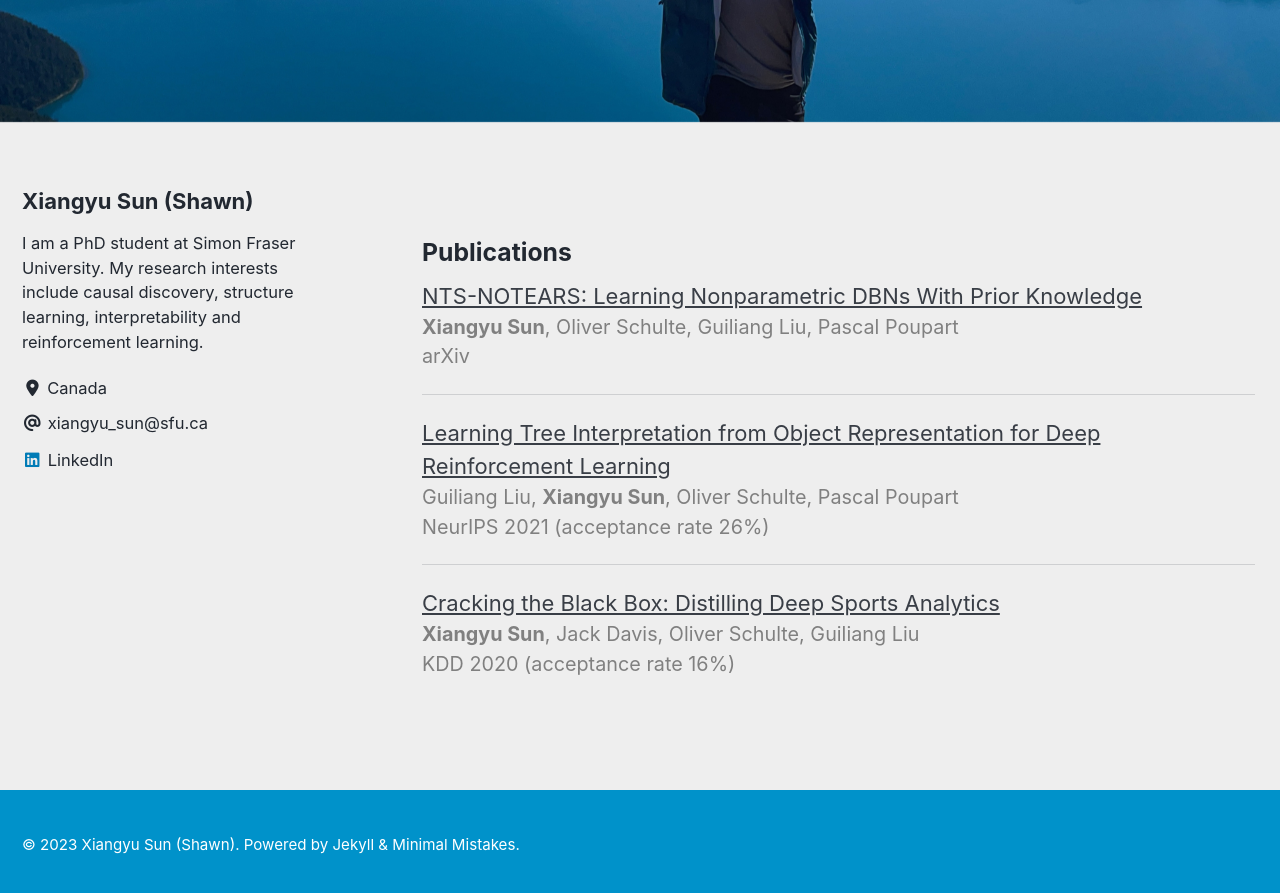
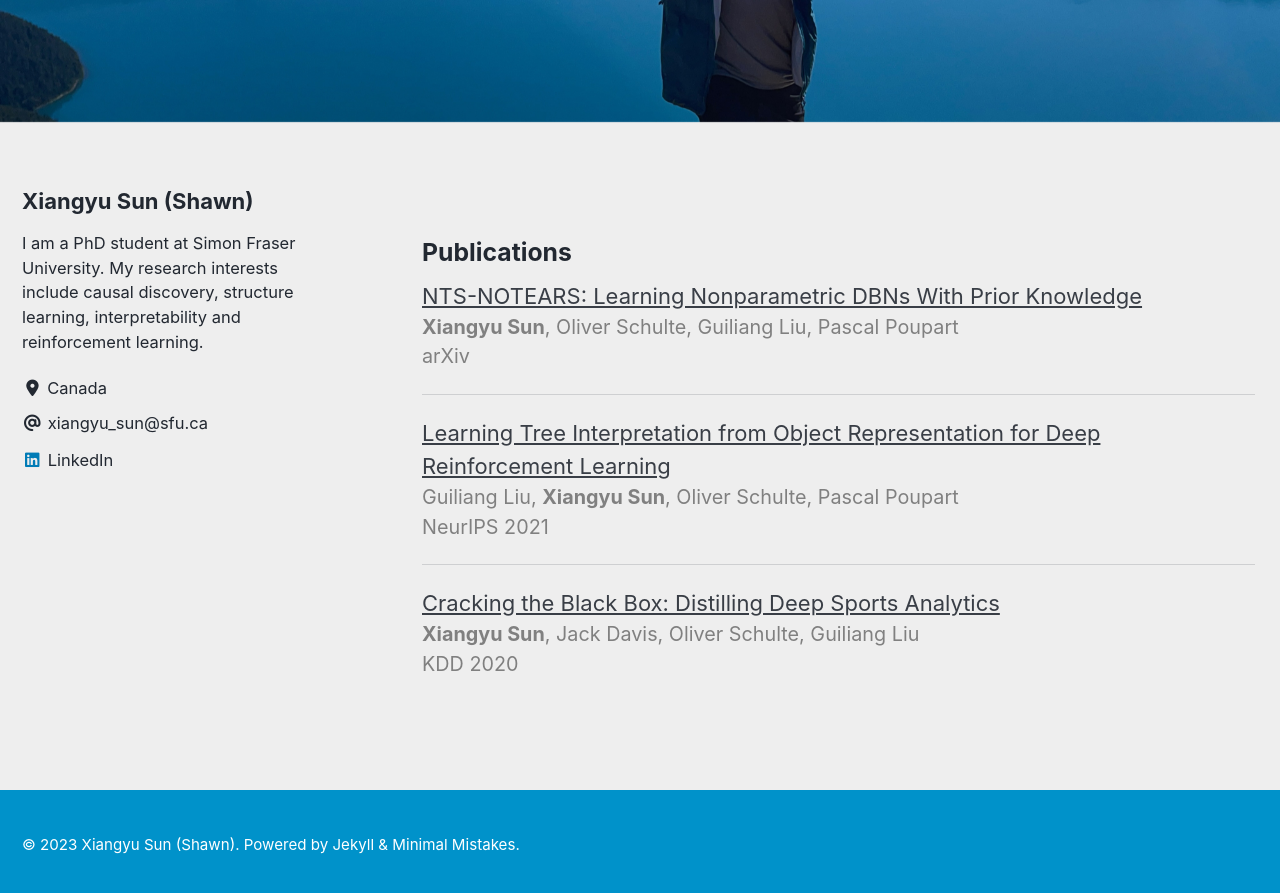
Before and after one commit to xiangyu-sun-789/xiangyu-sun-789.github.io, a Jekyll site: the page built from index.html, in a window 1280 px wide and 900 px high, scrolled down 558 px. Shown: the top 893 px of the window. Built offline with Jekyll 4.4.1, drawn with Linux system fonts in a browser that asks for light colours; cached includes are drawn as plain includes; nearby versions of some CDN libraries; the list of posts is cut into pages by our own code.

Commit message:
Update home.html

```diff
--- a/_layouts/home.html
+++ b/_layouts/home.html
@@ -16,14 +16,14 @@ layout: archive
 <div>
   <a href="https://papers.nips.cc/paper/2021/file/a35fe7f7fe8217b4369a0af4244d1fca-Paper.pdf">Learning Tree Interpretation from Object Representation for Deep Reinforcement Learning</a>
   <div class="author_list">Guiliang Liu, <b>Xiangyu Sun</b>, Oliver Schulte, Pascal Poupart</div>
-  <div class="publisher">NeurIPS 2021 (acceptance rate 26%)</div>
+  <div class="publisher">NeurIPS 2021 <!-- (acceptance rate 26%)--></div>
   <hr> <!-- add a horizontal rule-->
 </div>
 
 <div>
   <a href="https://arxiv.org/pdf/2006.04551.pdf">Cracking the Black Box: Distilling Deep Sports Analytics</a>
   <div class="author_list"><b>Xiangyu Sun</b>, Jack Davis, Oliver Schulte, Guiliang Liu</div>
-  <div class="publisher">KDD 2020 (acceptance rate 16%)</div>
+  <div class="publisher">KDD 2020 <!-- (acceptance rate 16%)--></div>
 </div>
 
 <!-- <h3 class="archive__subtitle">{{ site.data.ui-text[site.locale].recent_posts | default: "Recent Posts" }}</h3>
```
